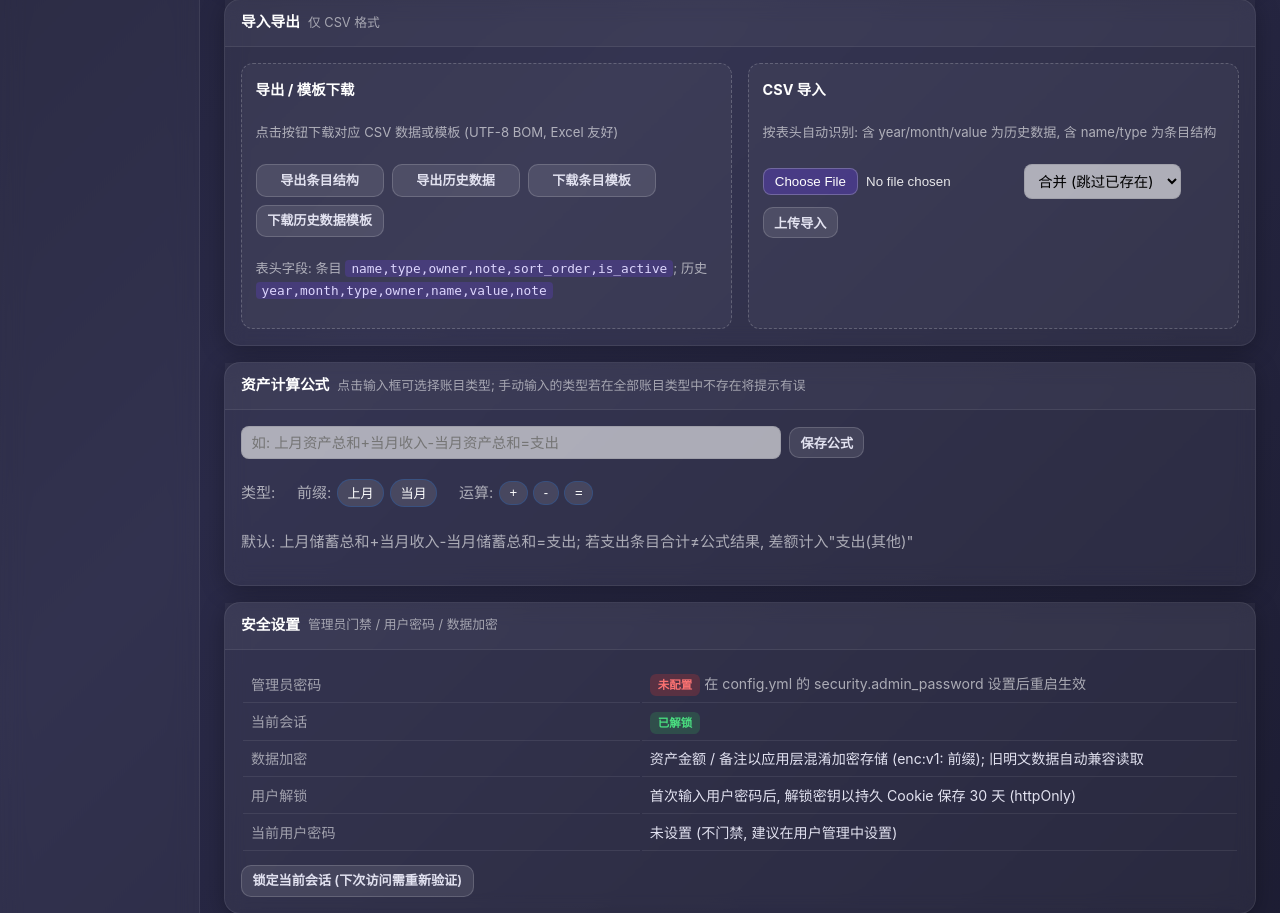
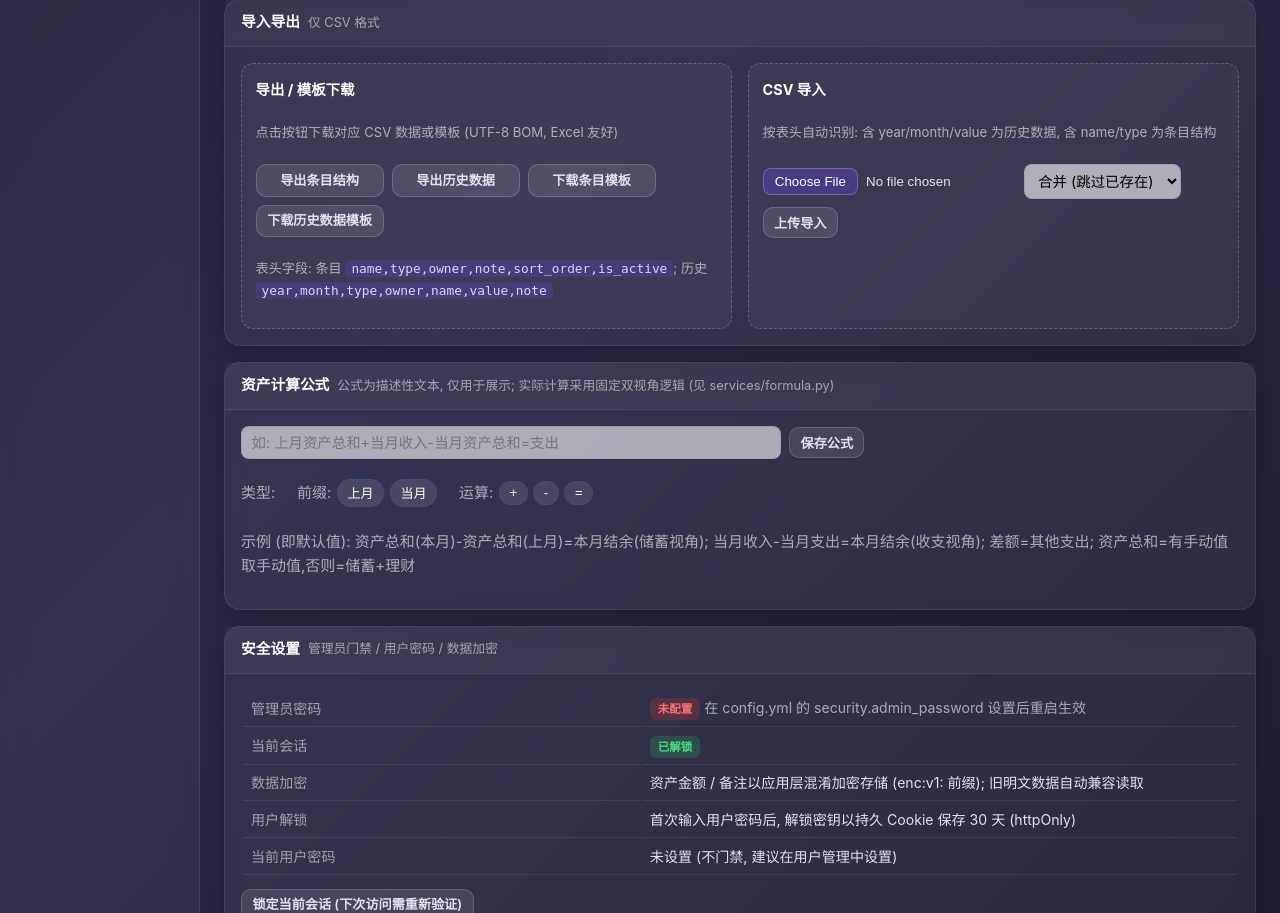
Before and after one commit to siruoren/family-web-budget, a Python web app: template app/templates/settings/index.html in a window 1280 px wide. Shown: the part 1232-2145 px from the top of the page. Run offline with Jinja, Linux system fonts and the light colour scheme; the template is opened without the code that fills it, so the values that code supplies are empty.

Commit message:
refactor(settings): 调整公式配置相关的提示和校验逻辑
更新页面文案说明实际计算逻辑在services/formula.py，替换旧的默认公式提示为新的示例说明。同时移除公式校验逻辑，仅保留非空校验，避免描述性公式被误判非法。

```diff
--- a/app/static/js/settings_ajax.js
+++ b/app/static/js/settings_ajax.js
@@ -55,33 +55,15 @@
   }
 
   // ---- 公式校验 (从内联脚本迁移, 全局可用) ----
+  // 公式文本为描述性表达, 仅用于展示 (实际计算采用 services/formula.py 里
+  // 硬编码的双视角逻辑, 不解析此文本); 因此后端 update_formula 也只校验非空。
+  // 这里不再强制每个 token 必须是已存在的账目类型名 —— 否则默认描述性公式
+  // (含分号/圆括号修饰/逗号/语义标签如 "本月结余" "其他支出") 会被误判为非法。
   function validateFormula() {
     var input = document.getElementById("formula-input");
     if (!input) return true;
     var raw = input.value.trim();
     if (!raw) { toast("公式不能为空", "error"); return false; }
-    var section = document.getElementById("formula");
-    var types = [];
-    if (section && section.dataset.allTypes) {
-      try { types = JSON.parse(section.dataset.allTypes) || []; } catch (e) {}
-    }
-    var tokens = raw.split(/[+\-=\s×÷*\/（）()]+/).filter(function (t) { return t.length > 0; });
-    var unknown = [];
-    for (var i = 0; i < tokens.length; i++) {
-      var tk = tokens[i];
-      if (/^\d+(\.\d+)?$/.test(tk)) continue;
-      if (types.indexOf(tk) >= 0) continue;
-      var rest = null;
-      if (tk.indexOf("上月") === 0) rest = tk.slice(2);
-      else if (tk.indexOf("当月") === 0) rest = tk.slice(2);
-      if (rest !== null && rest.length > 0 && types.indexOf(rest) >= 0) continue;
-      var containsKnown = types.some(function (ty) { return tk.indexOf(ty) >= 0; });
-      if (!containsKnown) unknown.push(tk);
-    }
-    if (unknown.length) {
-      toast("输入有误: 项目 [" + unknown.join("、") + "] 不在全部账目类型中", "error");
-      return false;
-    }
     return true;
   }
   // 暴露给可能的内联调用
--- a/app/templates/settings/_section_formula.html
+++ b/app/templates/settings/_section_formula.html
@@ -1,6 +1,6 @@
 {# 公式配置分片 - AJAX 替换整段; 类型列表通过 data-all-types 暴露给 JS #}
 <section id="formula" class="card" data-section="formula" data-all-types="{{ all_types|tojson }}">
-  <div class="card-hd">资产计算公式 <span class="muted">点击输入框可选择账目类型; 手动输入的类型若在全部账目类型中不存在将提示有误</span></div>
+  <div class="card-hd">资产计算公式 <span class="muted">公式为描述性文本, 仅用于展示; 实际计算采用固定双视角逻辑 (见 services/formula.py)</span></div>
   <div class="card-body">
     <form method="post" action="{{ url_for('settings.update_formula') }}" class="formula-form" id="formula-form"
           data-api="1" data-validate-formula="1">
@@ -27,6 +27,6 @@
       <button type="button" class="chip chip-formula" data-insert="-">-</button>
       <button type="button" class="chip chip-formula" data-insert="=">=</button>
     </div>
-    <p class="muted">默认: 上月储蓄总和+当月收入-当月储蓄总和=支出; 若支出条目合计≠公式结果, 差额计入"支出(其他)"</p>
+    <p class="muted">示例 (即默认值): 资产总和(本月)-资产总和(上月)=本月结余(储蓄视角); 当月收入-当月支出=本月结余(收支视角); 差额=其他支出; 资产总和=有手动值取手动值,否则=储蓄+理财</p>
   </div>
 </section>
```
